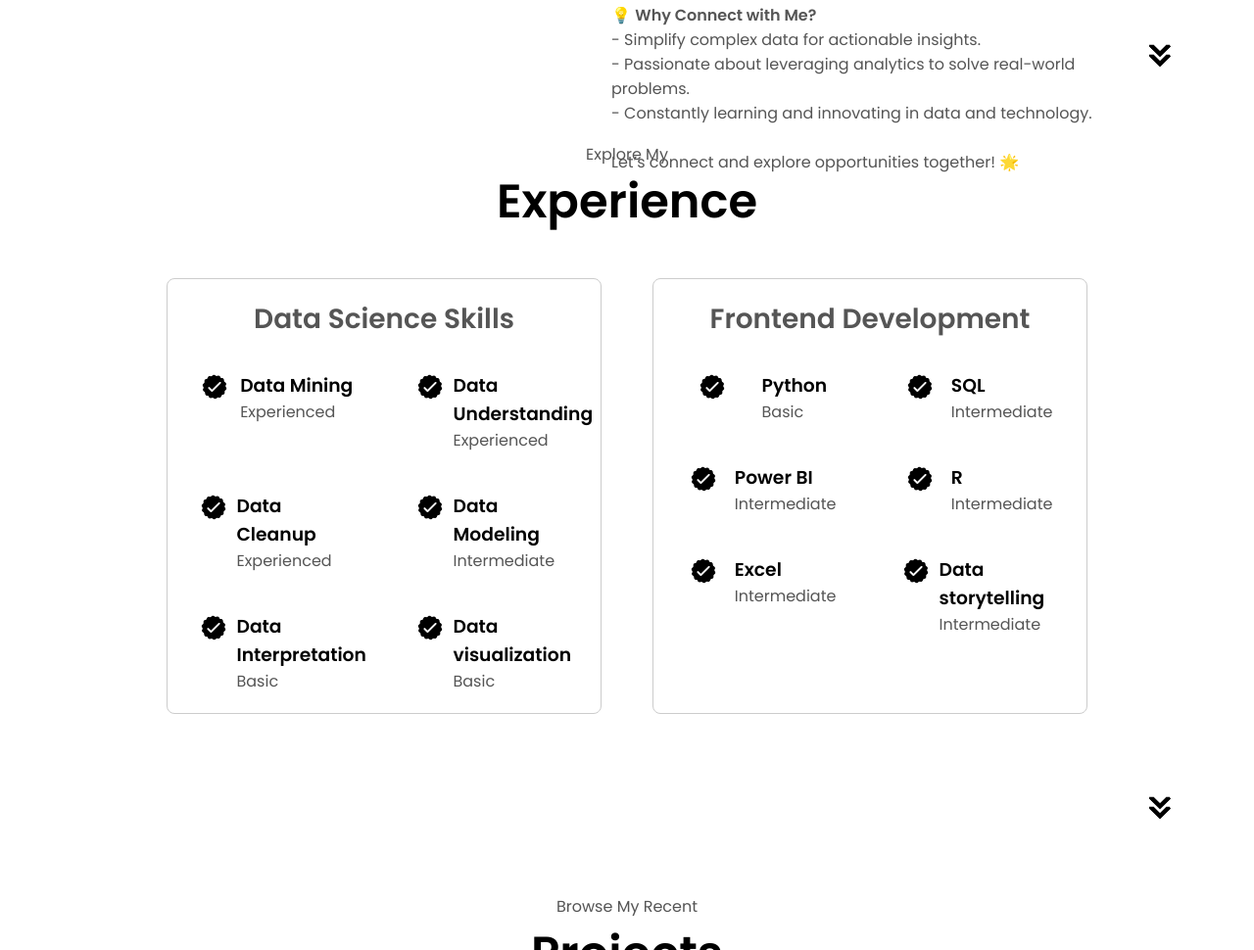
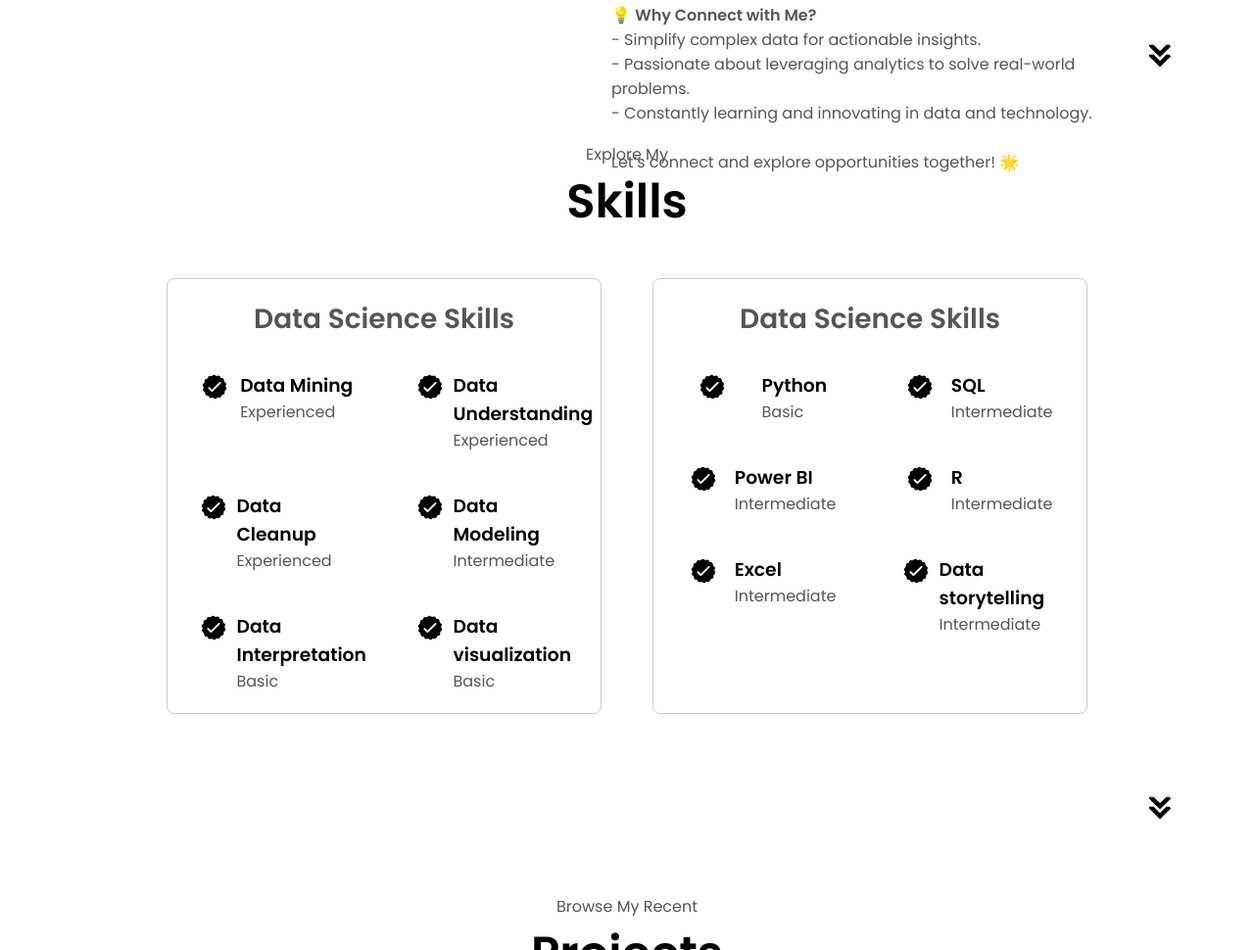
Before and after one commit to rvrock/rvportfolio, a plain HTML site: page index.html in a window 1280 px wide. Shown: the part 1551-2521 px from the top of the page at 98% size. Drawn offline with Linux system fonts and the light colour scheme.

Commit message:
favicon updated

```diff
--- a/index.html
+++ b/index.html
@@ -164,7 +164,7 @@
     </section>
     <section id="experience">
       <p class="section__text__p1">Explore My</p>
-      <h1 class="title">Experience</h1>
+      <h1 class="title">Skills</h1>
       <div class="experience-details-container">
         <div class="about-containers">
           <div class="details-container">
@@ -241,7 +241,7 @@
             </div>
           </div>
           <div class="details-container">
-            <h2 class="experience-sub-title">Frontend Development</h2>
+            <h2 class="experience-sub-title">Data Science Skills</h2>
             <div class="article-container">
               <article>
                 <img
```
Also changed, not shown: assets/favicon.ico.
